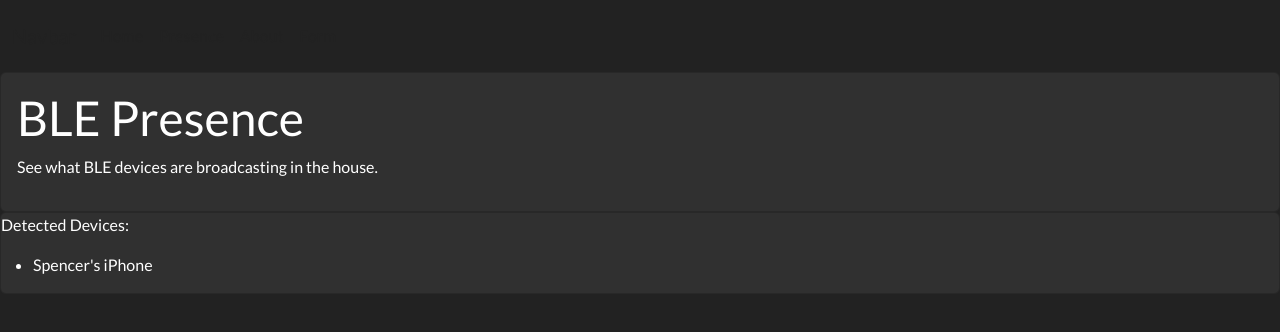
After one commit to sstovall29/Homeserver, a Flask app: page /ble_presence in a window 1280 px wide. The commit adds this page. Shown: the top 332 px of the page. Run offline with Flask 3, Linux system fonts and the light colour scheme; some libraries are stand-ins or nearby versions.

Commit message:
Set up basic homeserver
Set up basic homeserver

Set up basic homeserver

```diff
--- a/app/routes/pages.py
+++ b/app/routes/pages.py
@@ -10,6 +10,10 @@ def home():
 def about():
     return render_template("about.html")
 
+@pages_bp.route("/ble_presence")
+def ble_presence():
+    return render_template("ble_presence.html")
+
 @pages_bp.route("/form")
 def form():
     return render_template("form.html")
--- a/app/templates/base.html
+++ b/app/templates/base.html
@@ -22,6 +22,9 @@
                 <a class="nav-link active" aria-current="page" href="{{ url_for('pages.home') }}">Home</a>
               </li>
               <li class="nav-item">
+                <a class="nav-link" href="{{ url_for('pages.ble_presence') }}">Presence</a>
+              </li>
+              <li class="nav-item">
                 <a class="nav-link" href="{{ url_for('pages.about') }}">About</a>
               </li>
               <li class="nav-item">
--- /dev/null
+++ b/app/templates/ble_presence.html
@@ -0,0 +1,25 @@
+{% extends "base.html" %}
+
+{% block title %}Presence{% endblock %}
+{% block content %}
+
+<div class="card">
+  <div class="card-body">
+    <h1>BLE Presence</h1>
+    <p>See what BLE devices are broadcasting in the house.</p>
+  </div>
+</div>
+
+<div class="card">
+  <p>
+    Detected Devices:
+  </p>
+  <ul>
+    <li>Spencer's iPhone</li>
+  </ul>
+</div>
+
+
+
+
+{% endblock %}
--- a/app/templates/home.html
+++ b/app/templates/home.html
@@ -5,7 +5,7 @@
 <div class="card">
   <div class="card-body">
     <h1>{{ APP_NAME }}</h1>
-    <p>This page was rendered with Flask templates.</p>
+    <p>The home of 210 Robotics</p>
   </div>
 </div>
 
```
